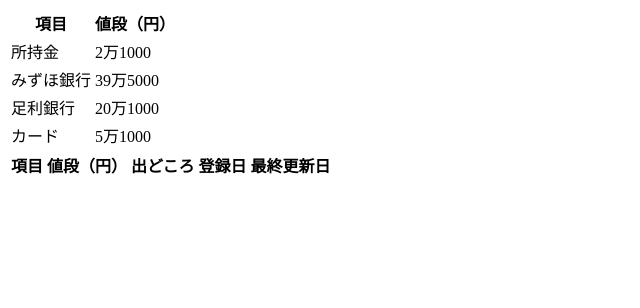
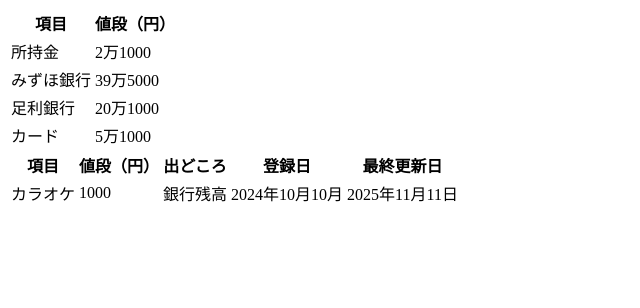
Before and after one commit to nagaiyume-pg/monage, a PHP site: page / in a window 1280 px wide. Shown: the top 308 px of the page, without its empty margins (0-640 px from the left). Run offline with PHP 8.4, Linux system fonts and the light colour scheme; lists and menus that the app fills with data are empty.

Commit message:
add: 支出表の仮データを追加

```diff
--- a/index.php
+++ b/index.php
@@ -52,7 +52,13 @@
                     </tr>
                 </thead>
                 <tbody>
-
+                    <tr>
+                        <td>カラオケ</td>
+                        <td>1000</td>
+                        <td>銀行残高</td>
+                        <td>2024年10月10月</td>
+                        <td>2025年11月11日</td>
+                    </tr>
                 </tbody>
             </table>
         </section>
```
